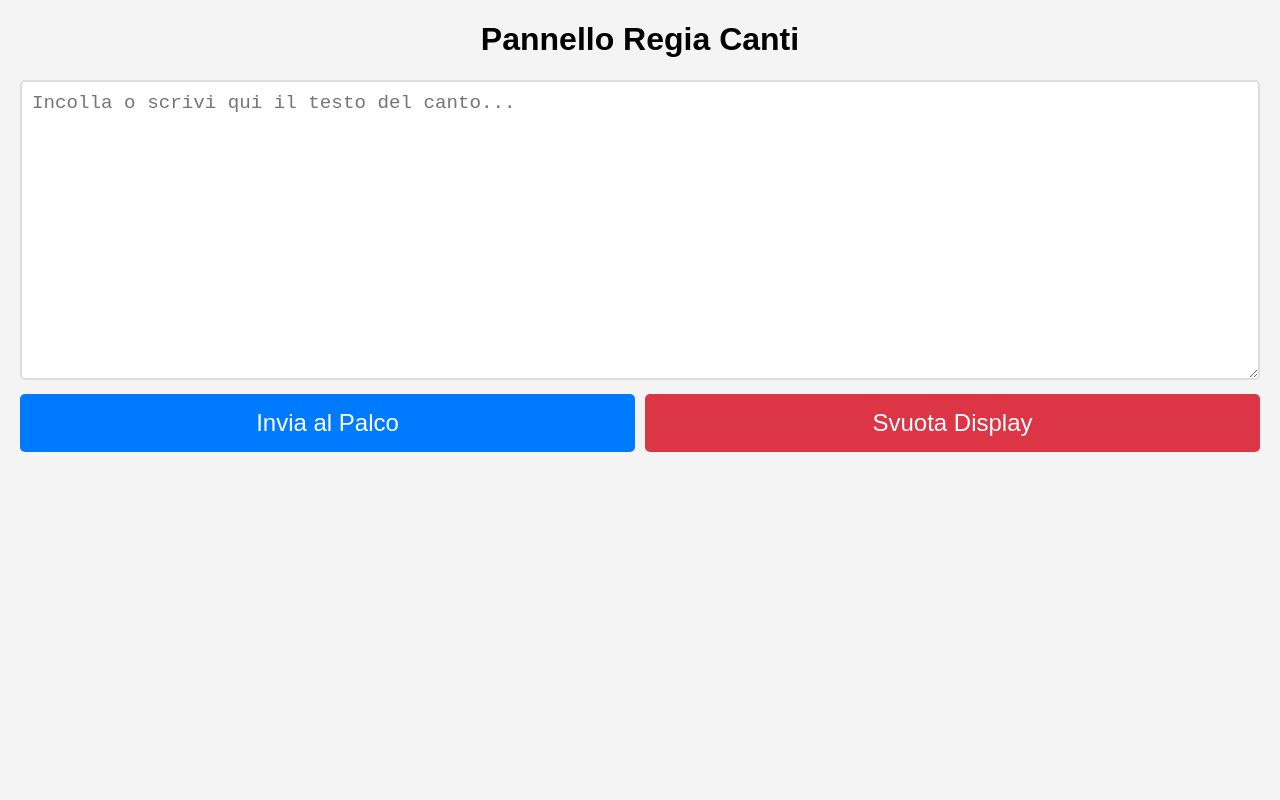
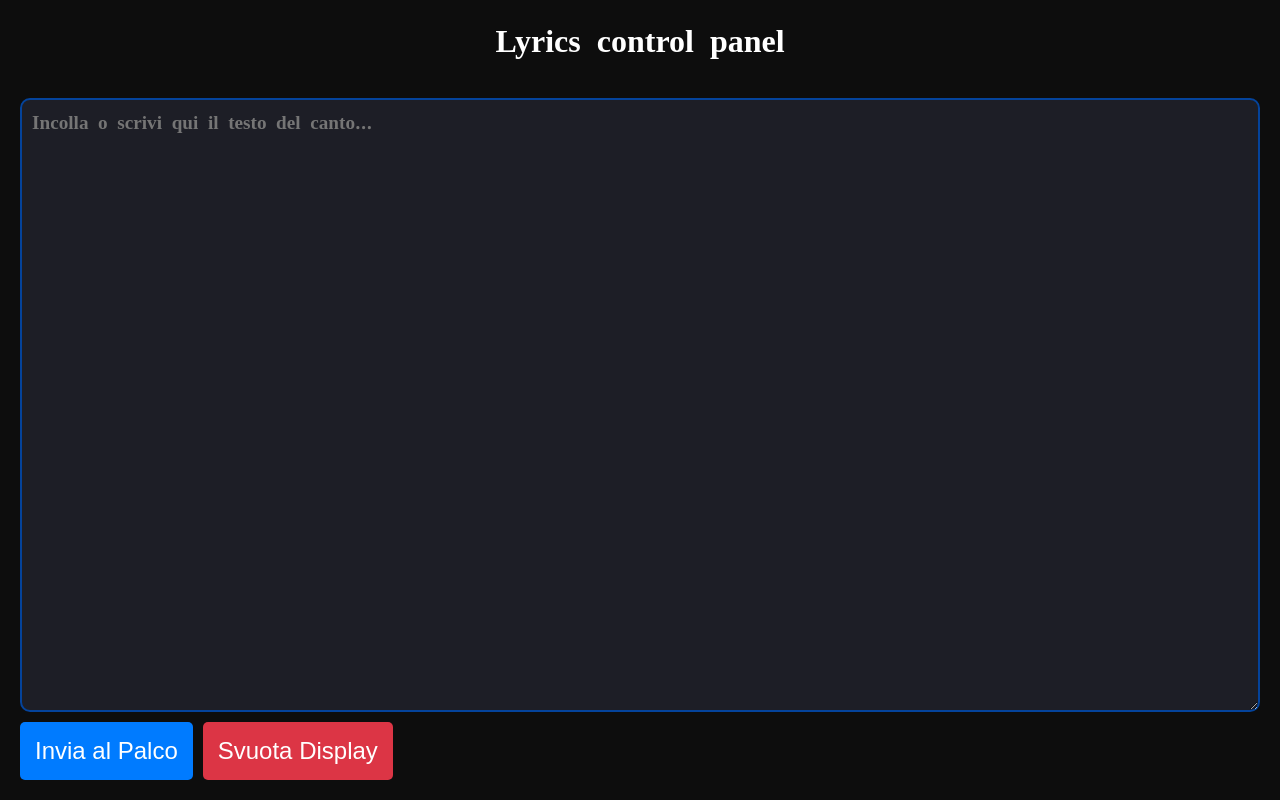
Before and after one commit to ShalomGospelChurch/worship-lyrics-display, a website: page control.html in a window 1280 px wide. Drawn offline with nearby package versions, Linux system fonts and the light colour scheme; no server answers.

Commit message:
Modifiche css e docker volume

```diff
--- /dev/null
+++ b/asset/css/style.css
@@ -0,0 +1,12 @@
+body {
+    font-family: 'Noto Serif Sinhala Condensed', serif;
+    background: #0D0D0D;
+}
+
+.noto-serif-sinhala-700 {
+    font-family: "Noto Serif Sinhala", serif;
+    font-optical-sizing: auto;
+    font-weight: 700;
+    font-style: normal;
+    font-variation-settings: "wdth" 100.5;
+}
--- a/control.html
+++ b/control.html
@@ -4,32 +4,59 @@
     <meta charset="UTF-8">
     <meta name="viewport" content="width=device-width, initial-scale=1.0">
     <title>Regia Testi</title>
+    <link rel="preconnect" href="https://fonts.googleapis.com">
+    <link rel="preconnect" href="https://fonts.gstatic.com" crossorigin>
+    <link href="https://fonts.googleapis.com/css2?family=Noto+Serif+Sinhala:wdth,wght@87.5,700&display=swap" rel="stylesheet">
+    <link rel="stylesheet" href="/asset/css/style.css">
     <style>
+
+        html {
+            height: 100%;
+        }
+
         body {
-            font-family: Arial, sans-serif;
-            margin: 20px;
-            background: #f4f4f4;
-            position: relative;
+
+            /* --- MODIFICATO --- */
+            margin: 0; /* Rimuove il margine di default */
+            padding: 20px; /* Mantiene la tua spaziatura originale */
+            box-sizing: border-box; /* Include il padding nel calcolo dell'altezza */
+
+            /* --- AGGIUNTO: Trasforma il body in un contenitore flex --- */
+            display: flex;
+            flex-direction: column; /* Dispone gli elementi in colonna */
+            height: 100vh; /* Imposta l'altezza al 100% della finestra */
         }
-        h1 { text-align: center; }
+
+        h1 {
+            text-align: center;
+            /* --- AGGIUNTO --- */
+            margin-top: 0; /* Rimuove il margine superiore di default */
+            flex-shrink: 0; /* Impedisce al titolo di rimpicciolirsi */
+        }
+
         textarea {
             width: 100%;
-            height: 300px;
+            flex-grow: 1;
+            margin-top: 15px;
             font-size: 1.2rem;
             box-sizing: border-box;
             padding: 10px;
-            border-radius: 5px;
-            border: 2px solid #ddd;
+            background: rgb(29, 30, 38);
+            border-radius: 10px;
+            border: 2px solid #04439b;
+            color: white;
         }
 
         .button-container {
             display: flex;
             gap: 10px;
             margin-top: 10px;
+
+            /* --- AGGIUNTO --- */
+            flex-shrink: 0; /* Impedisce ai bottoni di rimpicciolirsi */
         }
 
         button {
-            flex: 1;
             padding: 15px;
             font-size: 1.5rem;
             color: white;
@@ -53,7 +80,7 @@
             background-color: #c82333;
         }
 
-        /* Toast notification */
+        /* Toast notification (invariato) */
         .toast {
             position: fixed;
             bottom: 30px;
@@ -85,21 +112,21 @@
         }
     </style>
 </head>
-<body>
-    <h1>Pannello Regia Canti</h1>
+<body class="noto-serif-sinhala-700">
+<h1 style="color: white">Lyrics control panel</h1>
 
-    <textarea id="testoInput" placeholder="Incolla o scrivi qui il testo del canto..."></textarea>
+<textarea id="testoInput" class="noto-serif-sinhala-700" placeholder="Incolla o scrivi qui il testo del canto..."></textarea>
 
 <div class="button-container">
     <button id="inviaBtn">Invia al Palco</button>
     <button id="svuotaBtn">Svuota Display</button>
 </div>
 
-    <!-- Toast notification -->
 <div id="toast" class="toast"></div>
 
 <script src="/socket.io/socket.io.js"></script>
 <script>
+    // Il tuo Javascript rimane identico
     const socket = io();
 
     const testoInput = document.getElementById('testoInput');
@@ -107,7 +134,6 @@
     const svuotaBtn = document.getElementById('svuotaBtn');
     const toast = document.getElementById('toast');
 
-        // Funzione per mostrare il toast
     function mostraToast(messaggio, tipo = 'success') {
         toast.textContent = messaggio;
         toast.classList.remove('error', 'warning');
@@ -125,7 +151,6 @@
         }, 3000);
     }
 
-        // Funzione per inviare il testo
     function inviaTesto() {
         const testo = testoInput.value.trim();
 
@@ -138,17 +163,14 @@
         mostraToast('✓ Testo inviato al palco!');
     }
 
-        // Funzione per svuotare il display
     function svuotaDisplay() {
         socket.emit('svuota-display');
         mostraToast('🗑️ Display svuotato', 'warning');
     }
 
-        // Eventi
     inviaBtn.addEventListener('click', inviaTesto);
     svuotaBtn.addEventListener('click', svuotaDisplay);
 
-        // Feedback connessione
     socket.on('connect', () => {
         console.log('✓ Connesso al server');
     });
--- a/docker-compose.yml
+++ b/docker-compose.yml
@@ -1,5 +1,3 @@
-version: '3.8'
-
 services:
   server:
     container_name: proiettore_server
@@ -7,3 +5,7 @@ services:
     ports:
       - "3000:3000"
     restart: unless-stopped
+
+    volumes:
+      - .:/app
+      - /app/node_modules
```
Also changed, not shown: 1 other file. Lines whose indentation alone changed are shown as unchanged.
